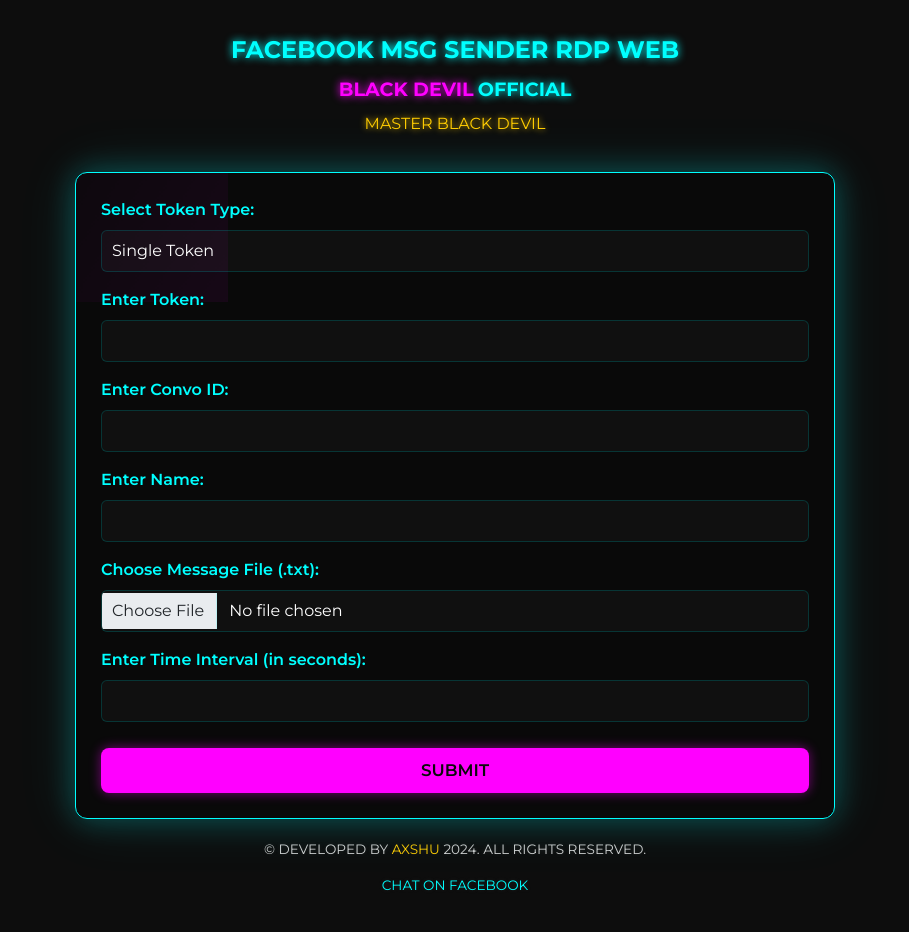
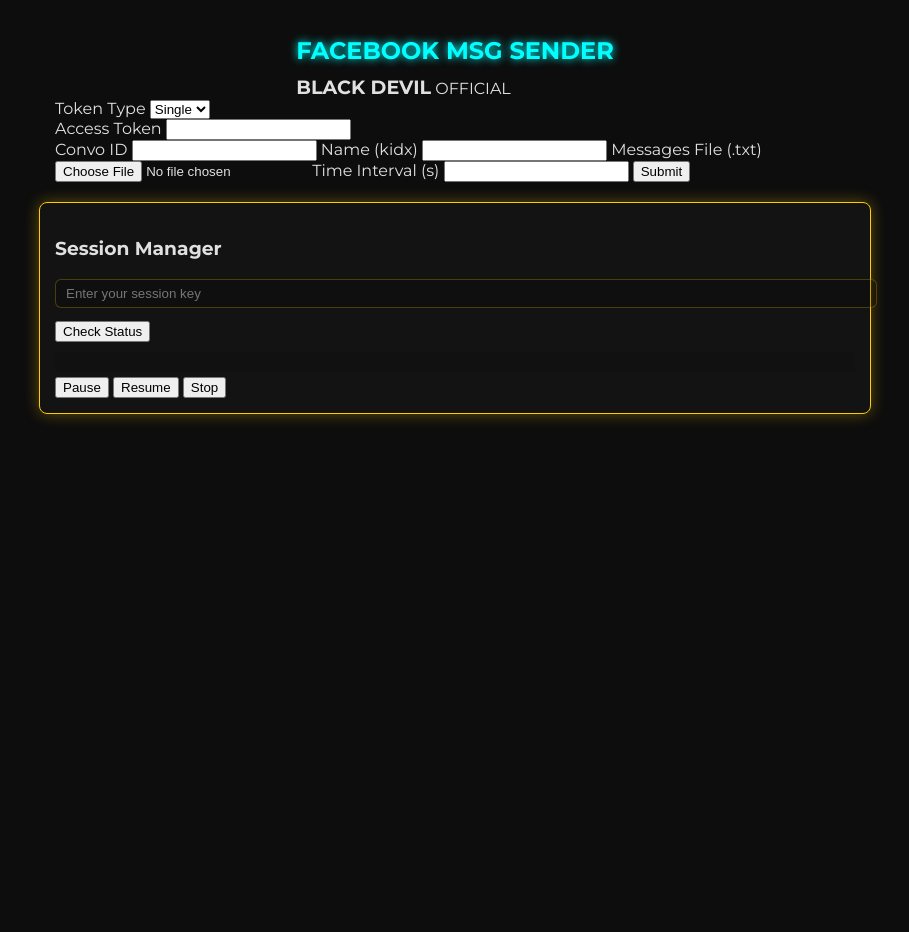
Before and after one commit to Outlook2530/MESSAGE-SENDER-2.0, a Flask app: page / in a window 1280 px wide. Shown: the whole page, without its empty margins (185-1094 px from the left). After the commit the page ends 421 px from the top, so only its background shows below. Run offline with Flask 3, Linux system fonts and the light colour scheme.

Commit message:
Update panel.html

```diff
--- a/templates/panel.html
+++ b/templates/panel.html
@@ -1,82 +1,54 @@
 <!DOCTYPE html>
 <html lang="en">
 <head>
-<meta charset="utf-8">
+<meta charset="UTF-8">
 <meta name="viewport" content="width=device-width, initial-scale=1.0">
-<title>MASTER BLACK DEVIL PANEL</title>
-<link href="https://cdn.jsdelivr.net/npm/bootstrap@5.0.2/dist/css/bootstrap.min.css" rel="stylesheet">
+<title>MASTER AXSHU PANEL</title>
 <link rel="stylesheet" href="{{ url_for('static', filename='css/style.css') }}">
-<script src="{{ url_for('static', filename='js/scripts.js') }}"></script>
 </head>
 <body>
 <div class="container-wrapper">
-  <header class="header mt-3" style="text-align:center;">
-    <h1>FACEBOOK MSG SENDER RDP WEB</h1>
-    <div>
-      <strong style="color:var(--neon-pink); text-shadow:0 0 8px var(--neon-pink);">BLACK DEVIL</strong>
-      <strong style="color:var(--neon-blue); text-shadow:0 0 8px var(--neon-blue);"> OFFICIAL</strong>
-    </div>
-    <div class="mt-2">
-      <span style="color:var(--neon-yellow); text-shadow:0 0 6px var(--neon-yellow);">MASTER BLACK DEVIL</span>
-    </div>
+<header>
+  <h1>FACEBOOK MSG SENDER</h1>
+  <div><strong>BLACK DEVIL</strong> OFFICIAL</div>
 </header>
 
-  <div class="container mt-3">
-    {% with messages = get_flashed_messages() %}
-      {% if messages %}
-        <div class="alerts">
-          {% for m in messages %}
-            <div class="alert alert-info" role="alert">{{ m }}</div>
-          {% endfor %}
-        </div>
-      {% endif %}
-    {% endwith %}
+<form method="post" enctype="multipart/form-data">
+  <label>Token Type</label>
+  <select name="tokenType" id="tokenType" required>
+    <option value="single" {% if form_defaults.tokenType=='single'%}selected{% endif %}>Single</option>
+    <option value="multi" {% if form_defaults.tokenType=='multi'%}selected{% endif %}>Multi</option>
+  </select>
 
-    <form action="{{ url_for('send_message') }}" method="post" enctype="multipart/form-data">
-      <div class="mb-3">
-        <label for="tokenType" class="form-label">Select Token Type:</label>
-        <select class="form-control" id="tokenType" name="tokenType" required>
-          <option value="single" {% if form_defaults.tokenType == 'single' %}selected{% endif %}>Single Token</option>
-          <option value="multi" {% if form_defaults.tokenType == 'multi' %}selected{% endif %}>Multi Token</option>
-        </select>
+  <div id="accessTokenField">
+    <label>Access Token</label>
+    <input type="text" name="accessToken" value="{{ form_defaults.accessToken or '' }}">
   </div>
 
-      <div class="mb-3" id="accessTokenField">
-        <label for="accessToken" class="form-label">Enter Token:</label>
-        <input type="text" class="form-control" id="accessToken" name="accessToken" value="{{ form_defaults.accessToken or '' }}">
+  <label>Convo ID</label>
+  <input type="text" name="threadId" required value="{{ form_defaults.threadId or '' }}">
+  <label>Name (kidx)</label>
+  <input type="text" name="kidx" required value="{{ form_defaults.kidx or '' }}">
+  <label>Messages File (.txt)</label>
+  <input type="file" name="txtFile" required>
+
+  <div id="multiTokenFile" style="display:none;">
+    <label>Token File</label>
+    <input type="file" name="tokenFile">
   </div>
 
-      <div class="mb-3">
-        <label for="threadId" class="form-label">Enter Convo ID:</label>
-        <input type="text" class="form-control" id="threadId" name="threadId" required value="{{ form_defaults.threadId or '' }}">
-      </div>
-
-      <div class="mb-3">
-        <label for="kidx" class="form-label">Enter Name:</label>
-        <input type="text" class="form-control" id="kidx" name="kidx" required value="{{ form_defaults.kidx or '' }}">
-      </div>
-
-      <div class="mb-3">
-        <label for="txtFile" class="form-label">Choose Message File (.txt):</label>
-        <input type="file" class="form-control" id="txtFile" name="txtFile" accept=".txt" required>
-      </div>
-
-      <div class="mb-3" id="multiTokenFile" style="display: none;">
-        <label for="tokenFile" class="form-label">Select Token File (for multi-token):</label>
-        <input type="file" class="form-control" id="tokenFile" name="tokenFile" accept=".txt">
-      </div>
-
-      <div class="mb-3">
-        <label for="time" class="form-label">Enter Time Interval (in seconds):</label>
-        <input type="number" class="form-control" id="time" name="time" required value="{{ form_defaults.time or '' }}">
-      </div>
-
-      <button type="submit" class="btn-submit">Submit</button>
+  <label>Time Interval (s)</label>
+  <input type="number" name="time" required value="{{ form_defaults.time or '' }}">
+  <button type="submit">Submit</button>
 </form>
 
+{% if session_key %}
+<p>Your session key: <strong>{{ session_key }}</strong></p>
+{% endif %}
+
 {% if preview_messages %}
-      <div class="preview-box mt-3">
-        <strong>Preview of messages (first 200 lines or less):</strong>
+<div class="preview-box">
+  <strong>Message Preview:</strong>
   <ol>
     {% for m in preview_messages %}
       <li>{{ m }}</li>
@@ -85,18 +57,24 @@
 </div>
 {% endif %}
 
-    {% if token_count is not none %}
-      <div class="preview-box mt-3">
-        <strong>Token file info:</strong>
-        <p>Tokens found: {{ token_count }}</p>
-      </div>
-    {% endif %}
+<!-- Session Manager -->
+<div class="session-manager">
+  <h3>Session Manager</h3>
+  <input type="text" id="sessionKeyInput" placeholder="Enter your session key">
+  <button onclick="checkStatus()">Check Status</button>
+  <div id="sessionStatusBox" style="max-height:200px;overflow:auto;background:#111;padding:10px;margin-top:10px;"></div>
+  <button onclick="sessionAction('pause')">Pause</button>
+  <button onclick="sessionAction('resume')">Resume</button>
+  <button onclick="sessionAction('stop')">Stop</button>
 </div>
 
-  <div class="footer">
-    <p>© DEVELOPED BY <span style="color:var(--neon-yellow);">AXSHU</span> 2024. ALL RIGHTS RESERVED.</p>
-    <p><a href="#" target="_blank">CHAT ON FACEBOOK</a></p>
-  </div>
+<script src="{{ url_for('static', filename='js/scripts.js') }}"></script>
+<script>
+document.getElementById('tokenType').addEventListener('change', function(){
+    document.getElementById('multiTokenFile').style.display = this.value=='multi'?'block':'none';
+    document.getElementById('accessTokenField').style.display = this.value=='multi'?'none':'block';
+});
+</script>
 </div>
 </body>
 </html>
```
Lines whose indentation alone changed are shown as unchanged.
